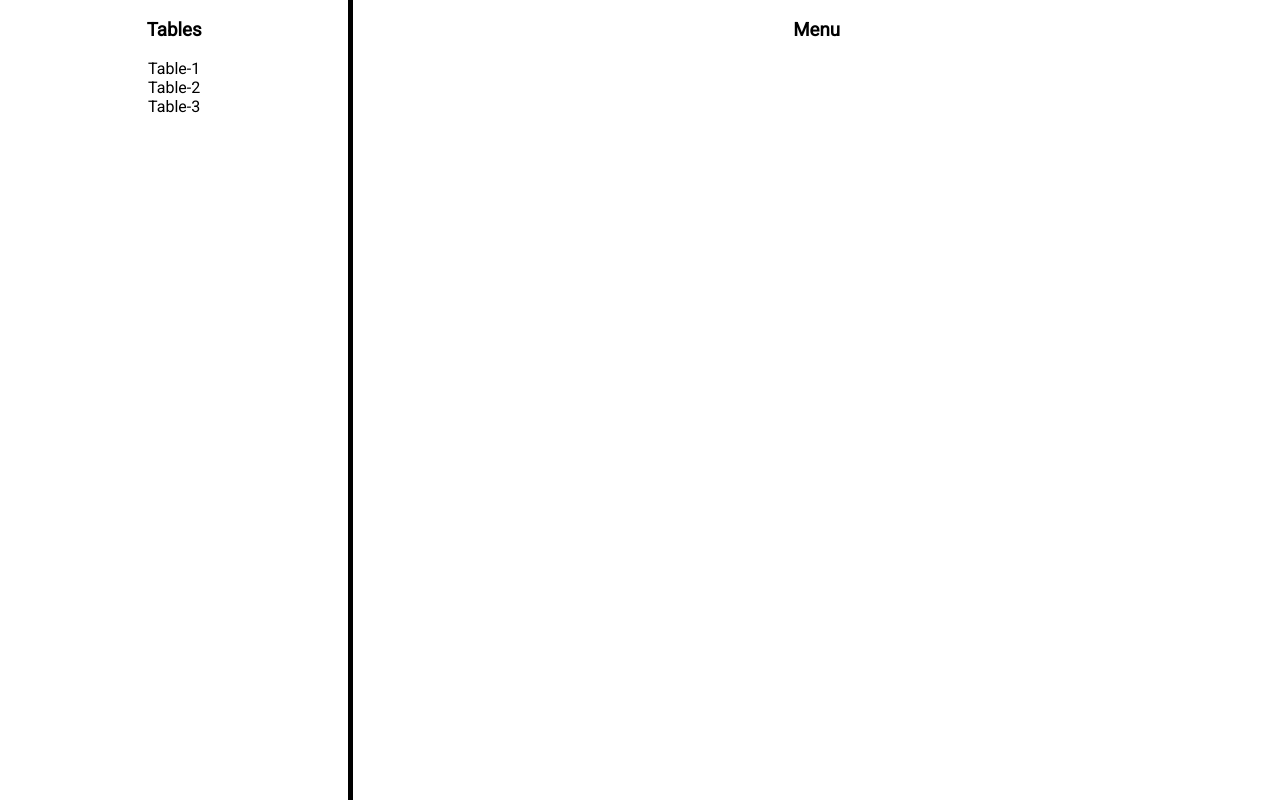
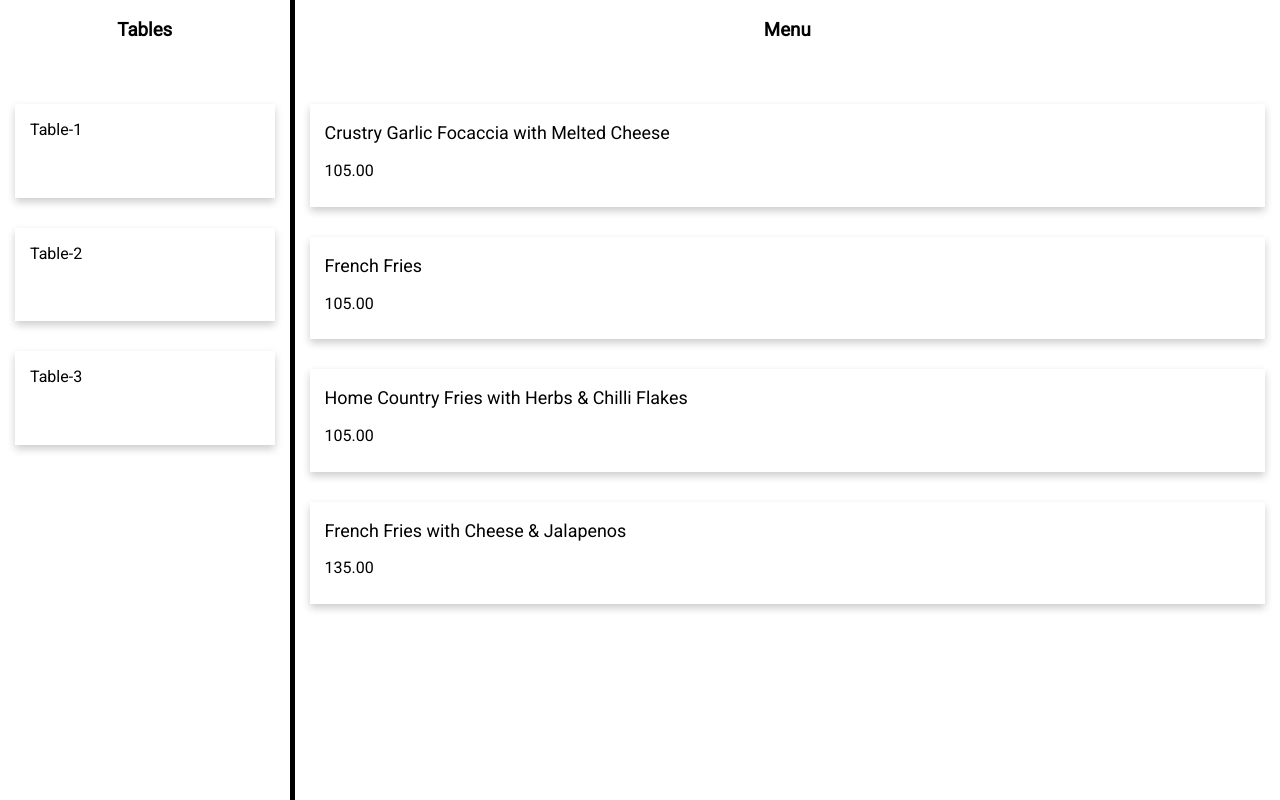
Before and after one commit to vineethk123/javascript-assignment-2, a plain HTML site: page index.html in a window 1280 px wide. Drawn offline with Linux system fonts and the light colour scheme.

Commit message:
add tables and items

```diff
--- a/css/main.css
+++ b/css/main.css
@@ -1,11 +1,13 @@
 html {
   width: 100%;
+  min-height: 100%;
   height: 100%;
   margin: 0%;
 }
 
 body {
   width: 100%;
+  min-height: 100%;
   height: 100%;
   margin: 0%;
   font-family: "Roboto", sans-serif;
@@ -24,8 +26,10 @@ body {
 .tables {
   display: flex;
   flex-direction: column;
-  align-items: center;
+  justify-content: flex-start;
   background-color: white;
+  overflow: auto;
+  /* For table as a flex-box item */
   flex-grow: 1;
   margin-right: 5px;
 }
@@ -33,7 +37,36 @@ body {
 .menu {
   display: flex;
   flex-direction: column;
-  align-items: center;
+  justify-content: flex-start;
   background-color: white;
+  overflow: auto;
+  /* For menu as a flex-box item */
   flex-grow: 3;
 }
+
+.card {
+  /* Add shadows to create the "card" effect */
+  box-shadow: 0 4px 8px 0 rgba(0, 0, 0, 0.2);
+  margin: 15px;
+  padding-left: 15px;
+  transition: 0.3s;
+}
+
+.card:hover {
+  box-shadow: 0 8px 16px 0 rgba(0, 0, 0, 0.2);
+}
+
+.heading {
+  align-self: center;
+}
+
+.table {
+  height: 7.3vw;
+}
+
+.menu-item {
+  height: 8vw;
+}
+.card-title {
+  font-size: 1.4vw;
+}
--- a/index.html
+++ b/index.html
@@ -2,6 +2,7 @@
 <html lang="en">
   <head>
     <meta charset="UTF-8" />
+    <meta name="viewport" content="width=device-width, initial-scale=1.0" />
     <title>Title</title>
     <link
       href="https://fonts.googleapis.com/css?family=Roboto"
@@ -14,17 +15,44 @@
       <div class="tables">
         <h3 class="heading">Tables</h3>
         <div id="table-search-bar" class="search-bar card"></div>
-        <div id="table-1" class="card">Table-1</div>
-        <div id="table-2" class="card">Table-2</div>
-        <div id="table-3" class="card">Table-3</div>
+        <div id="table-1" class="card table">
+          <p name="table-name card-title">Table-1</p>
+          <p><span name="total"></span><span name="item-count"></span></p>
+        </div>
+        <div id="table-2" class="card table">
+          <p name="table-name card-title">Table-2</p>
+          <p><span name="total"></span><span name="item-count"></span></p>
+        </div>
+        <div id="table-3" class="card table">
+          <p name="table-name card-title">Table-3</p>
+          <p><span name="total"></span><span name="item-count"></span></p>
+        </div>
       </div>
       <div class="menu">
         <h3 class="heading">Menu</h3>
         <div id="menu-search-bar" class="search-bar card"></div>
-        <div class="card"></div>
-        <div class="card"></div>
-        <div class="card"></div>
-        <div class="card"></div>
+        <div id="item-1" class="card menu-item">
+          <p name="item-name" class="card-title">
+            Crustry Garlic Focaccia with Melted Cheese
+          </p>
+          <p name="price">105.00</p>
+        </div>
+        <div id="item-2" class="card menu-item">
+          <p name="item-name" class="card-title">French Fries</p>
+          <p name="price">105.00</p>
+        </div>
+        <div id="item-3" class="card menu-item">
+          <p name="item-name" class="card-title">
+            Home Country Fries with Herbs & Chilli Flakes
+          </p>
+          <p name="price">105.00</p>
+        </div>
+        <div id="item-4" class="card menu-item">
+          <p name="item-name" class="card-title">
+            French Fries with Cheese & Jalapenos
+          </p>
+          <p name="price">135.00</p>
+        </div>
       </div>
     </div>
   </body>
```
